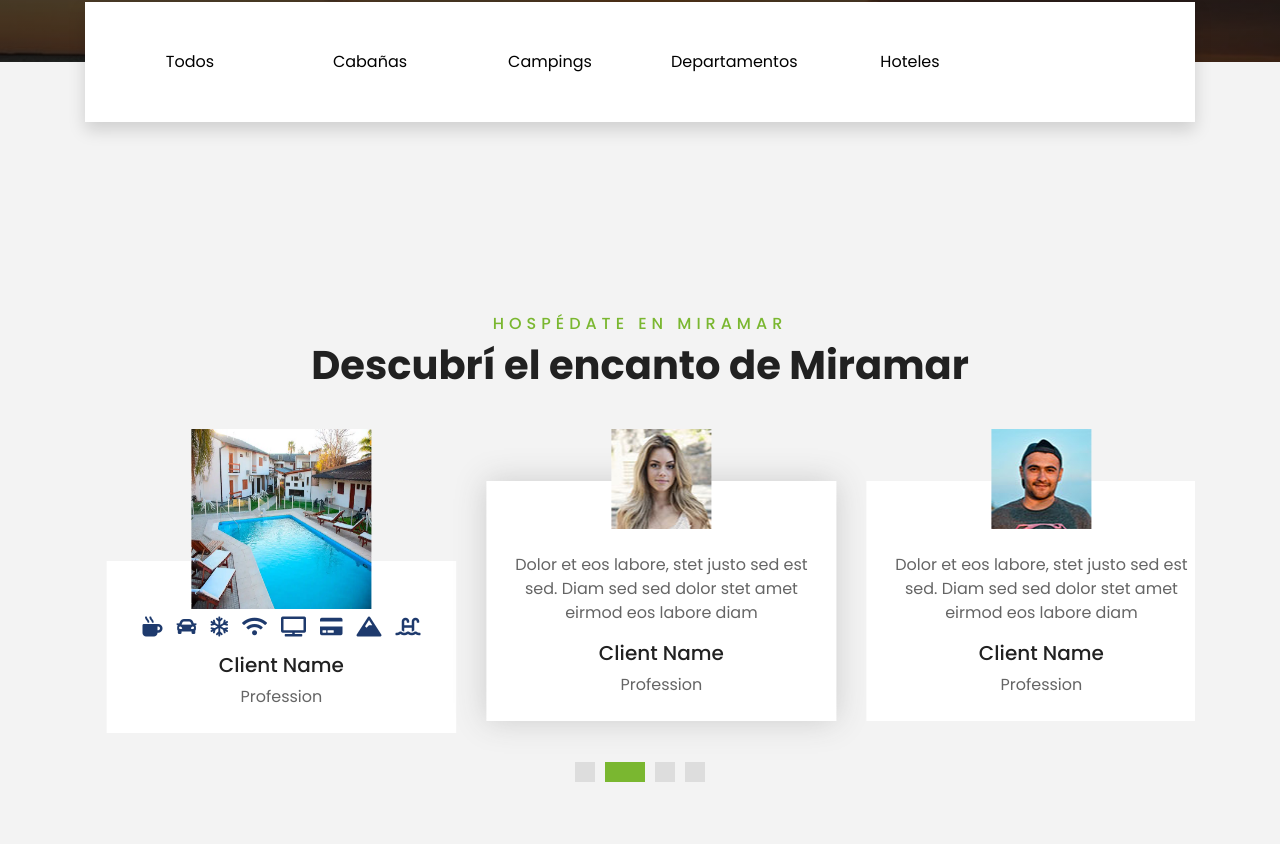
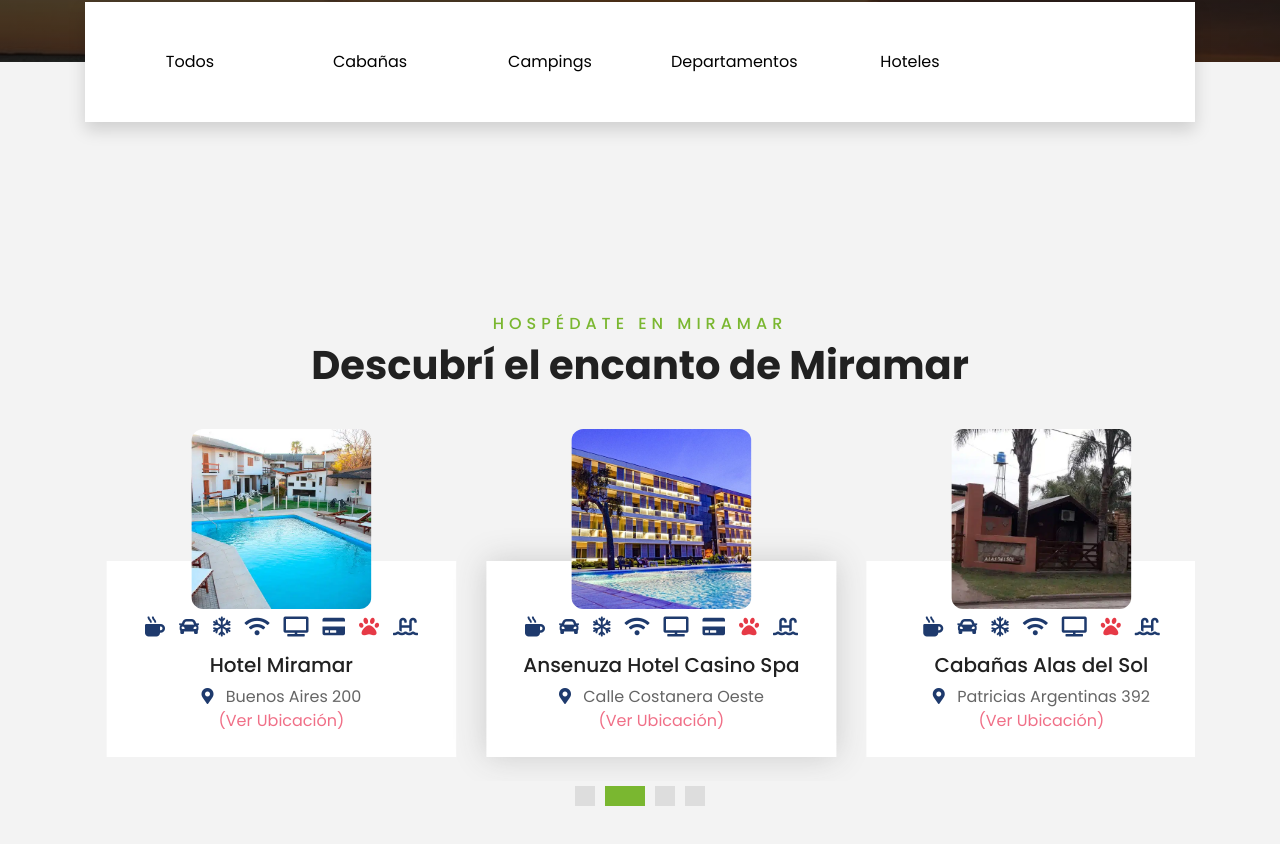
Before and after one commit to SantiagoGiustolisi/P-gina-Web-Turismo-Miramar, a plain HTML site: page package.html in a window 1280 px wide. Shown: the part 436-1280 px from the top of the page. Drawn offline with nearby package versions, Linux system fonts and the light colour scheme.

Commit message:
Commit 05 Santiago

```diff
--- a/package.html
+++ b/package.html
@@ -216,55 +216,141 @@
 
     <div class="owl-carousel testimonial-carousel">
 
-      <!-- ITEM 1: logo más abajo -->
+   <!-- ITEM 1: Hotel Miramar -->
 <div class="text-center pb-4">
-  <img class="img-fluid mx-auto" src="img/Hotel-miramar.jpg.webp" style="width: 180px; height: 180px;">
+  <img class="img-fluid mx-auto" src="img/Hotel-miramar.jpg.webp"
+       style="width:180px; height:180px; border-radius:12px; object-fit:cover; transition:transform .3s ease;"
+       onmouseover="this.style.transform='scale(1.08)'"
+       onmouseout="this.style.transform='scale(1)'">
   <div class="testimonial-text bg-white p-4 mt-n5" style="padding-top:56px;">
     <br>
-    <!-- ICONOS más chicos y con salto de línea si no entran -->
-    <div style="display:flex; justify-content:center; flex-wrap:wrap; gap:10px 14px; margin:8px auto 12px; max-width:280px;">
-      <span><i class="fas fa-mug-hot"        style="font-size:20px;color:#1e3a6d;" title="Desayuno"></i></span>
-      <span><i class="fas fa-car"            style="font-size:20px;color:#1e3a6d;" title="Estacionamiento"></i></span>
-      <span><i class="far fa-snowflake"      style="font-size:20px;color:#1e3a6d;" title="Aire acondicionado"></i></span>
-      <span><i class="fas fa-wifi"           style="font-size:20px;color:#1e3a6d;" title="Wi-Fi"></i></span>
-      <span><i class="fas fa-tv"             style="font-size:20px;color:#1e3a6d;" title="TV"></i></span>
-      <span><i class="fas fa-credit-card"    style="font-size:20px;color:#1e3a6d;" title="Tarjetas"></i></span>
-      <span><i class="fas fa-mountain"       style="font-size:20px;color:#1e3a6d;" title="Excursiones"></i></span>
-      <span><i class="fas fa-swimming-pool"  style="font-size:20px;color:#1e3a6d;" title="Pileta"></i></span>
+    <!-- ICONOS -->
+    <div style="display:flex; justify-content:center; flex-wrap:wrap; align-items:center; gap:10px 14px; margin:8px auto 12px; max-width:280px;">
+      <span><i class="fas fa-mug-hot" style="font-size:20px;color:#1e3a6d;" title="Desayuno"></i></span>
+      <span><i class="fas fa-car" style="font-size:20px;color:#1e3a6d;" title="Estacionamiento"></i></span>
+      <span><i class="far fa-snowflake" style="font-size:20px;color:#1e3a6d;" title="Aire acondicionado"></i></span>
+      <span><i class="fas fa-wifi" style="font-size:20px;color:#1e3a6d;" title="Wi-Fi"></i></span>
+      <span><i class="fas fa-tv" style="font-size:20px;color:#1e3a6d;" title="TV"></i></span>
+      <span><i class="fas fa-credit-card" style="font-size:20px;color:#1e3a6d;" title="Tarjetas"></i></span>
+      <span><i class="fas fa-paw" style="font-size:20px;color:#e63946;" title="No se admiten mascotas"></i></span>
+      <span><i class="fas fa-swimming-pool" style="font-size:20px;color:#1e3a6d;" title="Pileta"></i></span>
     </div>
 
-    <h5 class="text-truncate">Client Name</h5>
-    <span>Profession</span>
+    <h5 class="text-truncate">Hotel Miramar</h5>
+    <div>
+      <i class="fas fa-map-marker-alt mr-2" style="color:#1e3a6d;"></i>
+      <span>Buenos Aires 200</span>
+    </div>
+    <div>
+      <a href="https://www.google.com/maps/place/Hotel+Comedor+Marchetti/@-30.914945,-62.678084,15z/data=!4m5!3m4!1s0x0:0x1ea8a57b0d08166a!8m2!3d-30.9149195!4d-62.678102?ll=-30.914945,-62.678084&z=15&t=m&hl=es-US&gl=US&mapclient=embed&cid=2209197565143422570&coh=164777&entry=tt&shorturl=1"
+         style="text-decoration: none; color: rgb(240, 111, 135);">
+        (Ver Ubicación)
+      </a>
+    </div>
   </div>
 </div>
 
-      <!-- ITEM 2 -->
-      <div class="text-center">
-        <img class="img-fluid mx-auto" src="img/testimonial-2.jpg" style="width: 100px; height: 100px;">
-        <div class="testimonial-text bg-white p-4 mt-n5">
-          <p class="mt-5">Dolor et eos labore, stet justo sed est sed. Diam sed sed dolor stet amet eirmod eos labore diam</p>
-          <h5 class="text-truncate">Client Name</h5>
-          <span>Profession</span>
+
+
+<!-- ITEM 2: Ansenuza Hotel Casino Spa -->
+<div class="text-center pb-4">
+  <img class="img-fluid mx-auto" src="img/MDT_fk_obra-galeria__1703079284.webp" alt="Galería del hotel"
+       style="width:180px; height:180px; border-radius:12px; object-fit:cover; transition:transform .3s ease;"
+       onmouseover="this.style.transform='scale(1.08)'"
+       onmouseout="this.style.transform='scale(1)'">
+  <div class="testimonial-text bg-white p-4 mt-n5" style="padding-top:56px;">
+    <br>
+    <!-- ICONOS -->
+    <div style="display:flex; justify-content:center; flex-wrap:wrap; gap:10px 14px; margin:8px auto 12px; max-width:280px;">
+      <span><i class="fas fa-mug-hot" style="font-size:20px;color:#1e3a6d;" title="Desayuno"></i></span>
+      <span><i class="fas fa-car" style="font-size:20px;color:#1e3a6d;" title="Estacionamiento"></i></span>
+      <span><i class="far fa-snowflake" style="font-size:20px;color:#1e3a6d;" title="Aire acondicionado"></i></span>
+      <span><i class="fas fa-wifi" style="font-size:20px;color:#1e3a6d;" title="Wi-Fi"></i></span>
+      <span><i class="fas fa-tv" style="font-size:20px;color:#1e3a6d;" title="TV"></i></span>
+      <span><i class="fas fa-credit-card" style="font-size:20px;color:#1e3a6d;" title="Tarjetas"></i></span>
+      <span><i class="fas fa-paw" style="font-size:20px;color:#e63946;" title="No se admiten mascotas"></i></span>
+      <span><i class="fas fa-swimming-pool" style="font-size:20px;color:#1e3a6d;" title="Pileta"></i></span>
+    </div>
+
+    <h5 class="text-truncate">Ansenuza Hotel Casino Spa</h5>
+    <div>
+      <i class="fas fa-map-marker-alt mr-2" style="color:#1e3a6d;"></i>
+      <span>Calle Costanera Oeste</span>
+    </div>
+    <div>
+      <a href="https://www.google.com/maps/place/Hotel+Comedor+Marchetti/@-30.914945,-62.678084,15z/data=!4m5!3m4!1s0x0:0x1ea8a57b0d08166a!8m2!3d-30.9149195!4d-62.678102?ll=-30.914945,-62.678084&z=15&t=m&hl=es-US&gl=US&mapclient=embed&cid=2209197565143422570&coh=164777&entry=tt&shorturl=1"
+         style="text-decoration: none; color: rgb(240, 111, 135);">
+        (Ver Ubicación)
+      </a>
+    </div>
   </div>
 </div>
 
       <!-- ITEM 3 -->
-      <div class="text-center">
-        <img class="img-fluid mx-auto" src="img/testimonial-3.jpg" style="width: 100px; height: 100px;">
-        <div class="testimonial-text bg-white p-4 mt-n5">
-          <p class="mt-5">Dolor et eos labore, stet justo sed est sed. Diam sed sed dolor stet amet eirmod eos labore diam</p>
-          <h5 class="text-truncate">Client Name</h5>
-          <span>Profession</span>
+      <div class="text-center pb-4">
+  <img class="img-fluid mx-auto" src="img/1541597884_alas-del-sol.jpg.webp" alt="Galería del hotel"
+       style="width:180px; height:180px; border-radius:12px; object-fit:cover; transition:transform .3s ease;"
+       onmouseover="this.style.transform='scale(1.08)'"
+       onmouseout="this.style.transform='scale(1)'">
+  <div class="testimonial-text bg-white p-4 mt-n5" style="padding-top:56px;">
+    <br>
+    <!-- ICONOS -->
+    <div style="display:flex; justify-content:center; flex-wrap:wrap; gap:10px 14px; margin:8px auto 12px; max-width:280px;">
+      <span><i class="fas fa-mug-hot" style="font-size:20px;color:#1e3a6d;" title="Desayuno"></i></span>
+      <span><i class="fas fa-car" style="font-size:20px;color:#1e3a6d;" title="Estacionamiento"></i></span>
+      <span><i class="far fa-snowflake" style="font-size:20px;color:#1e3a6d;" title="Aire acondicionado"></i></span>
+      <span><i class="fas fa-wifi" style="font-size:20px;color:#1e3a6d;" title="Wi-Fi"></i></span>
+      <span><i class="fas fa-tv" style="font-size:20px;color:#1e3a6d;" title="TV"></i></span>
+      <span><i class="fas fa-paw" style="font-size:20px;color:#e63946;" title="No se admiten mascotas"></i></span>
+      <span><i class="fas fa-swimming-pool" style="font-size:20px;color:#1e3a6d;" title="Pileta"></i></span>
+    </div>
+
+    <h5 class="text-truncate">Cabañas Alas del Sol</h5>
+    <div>
+      <i class="fas fa-map-marker-alt mr-2" style="color:#1e3a6d;"></i>
+      <span>Patricias Argentinas 392</span>
+    </div>
+    <div>
+      <a href="https://www.google.com/maps/place/Caba%C3%B1as+Alas+del+Sol/@-30.919147,-62.678202,15z/data=!4m10!3m9!1s0x94349ad0a4f4e349:0xb1274b254d2d99b7!5m3!1s2025-09-23!4m1!1i2!8m2!3d-30.919147!4d-62.6782016!16s%2Fg%2F11b7q9kl1r?hl=es-US&entry=ttu&g_ep=EgoyMDI1MDkxNi4wIKXMDSoASAFQAw%3D%3D"
+         style="text-decoration: none; color: rgb(240, 111, 135);">
+        (Ver Ubicación)
+      </a>
+    </div>
   </div>
 </div>
 
+
       <!-- ITEM 4 -->
-      <div class="text-center">
-        <img class="img-fluid mx-auto" src="img/testimonial-4.jpg" style="width: 100px; height: 100px;">
-        <div class="testimonial-text bg-white p-4 mt-n5">
-          <p class="mt-5">Dolor et eos labore, stet justo sed est sed. Diam sed sed dolor stet amet eirmod eos labore diam</p>
-          <h5 class="text-truncate">Client Name</h5>
-          <span>Profession</span>
+       <div class="text-center pb-4">
+  <img class="img-fluid mx-auto" src="img/WhatsApp-Image-2024-11-20-at-13.35.02.jpeg.webp" alt="Galería del hotel"
+       style="width:180px; height:180px; border-radius:12px; object-fit:cover; transition:transform .3s ease;"
+       onmouseover="this.style.transform='scale(1.08)'"
+       onmouseout="this.style.transform='scale(1)'">
+  <div class="testimonial-text bg-white p-4 mt-n5" style="padding-top:56px;">
+    <br>
+    <!-- ICONOS -->
+    <div style="display:flex; justify-content:center; flex-wrap:wrap; gap:10px 14px; margin:8px auto 12px; max-width:280px;">
+  <span><i class="fas fa-car" style="font-size:20px;color:#1e3a6d;" title="Estacionamiento"></i></span>
+  <span><i class="far fa-snowflake" style="font-size:20px;color:#1e3a6d;" title="Aire acondicionado"></i></span>
+  <span><i class="fas fa-wifi" style="font-size:20px;color:#1e3a6d;" title="Wi-Fi"></i></span>
+  <span><i class="fas fa-tv" style="font-size:20px;color:#1e3a6d;" title="TV"></i></span>
+  <span><i class="fas fa-paw" style="font-size:20px;color:#1e3a6d;" title="No se admiten mascotas"></i></span>
+  <span><i class="fas fa-swimming-pool" style="font-size:20px;color:#1e3a6d;" title="Pileta"></i></span>
+  <span><i class="fas fa-fire" style="font-size:20px;color:#1e3a6d;" title="Asador / Parrilla"></i></span>
+</div>
+
+
+    <h5 class="text-truncate">Costa Marina</h5>
+    <div>
+      <i class="fas fa-map-marker-alt mr-2" style="color:#1e3a6d;"></i>
+      <span>Patricias Argentinas 392</span>
+    </div>
+    <div>
+      <a href="https://www.google.com/maps/place/Caba%C3%B1as+Alas+del+Sol/@-30.919147,-62.678202,15z/data=!4m10!3m9!1s0x94349ad0a4f4e349:0xb1274b254d2d99b7!5m3!1s2025-09-23!4m1!1i2!8m2!3d-30.919147!4d-62.6782016!16s%2Fg%2F11b7q9kl1r?hl=es-US&entry=ttu&g_ep=EgoyMDI1MDkxNi4wIKXMDSoASAFQAw%3D%3D"
+         style="text-decoration: none; color: rgb(240, 111, 135);">
+        (Ver Ubicación)
+      </a>
+    </div>
   </div>
 </div>
 
```
Also changed, not shown: img/1541597884_alas-del-sol.jpg.webp (added), img/MDT_fk_obra-galeria__1703079284.webp (added), img/WhatsApp-Image-2024-11-20-at-13.35.02.jpeg.webp (added). Lines whose indentation alone changed are shown as unchanged.
